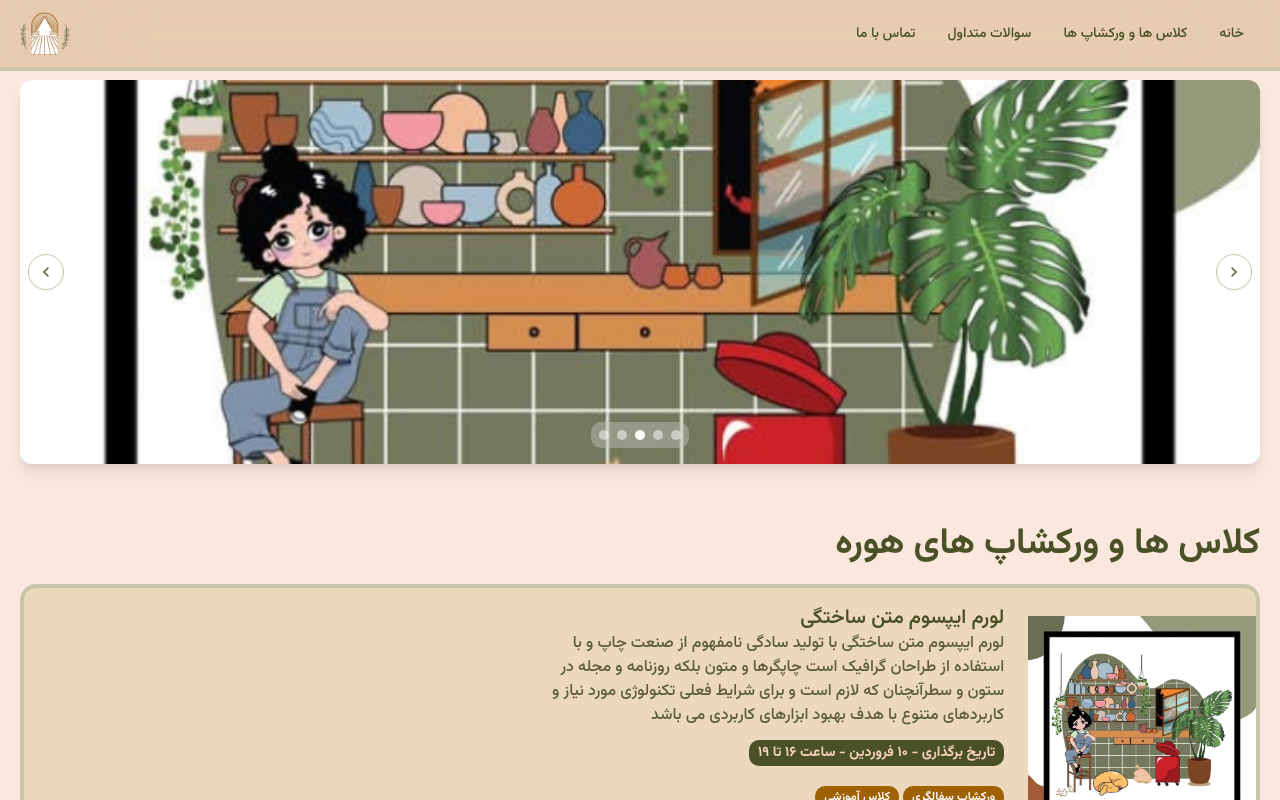
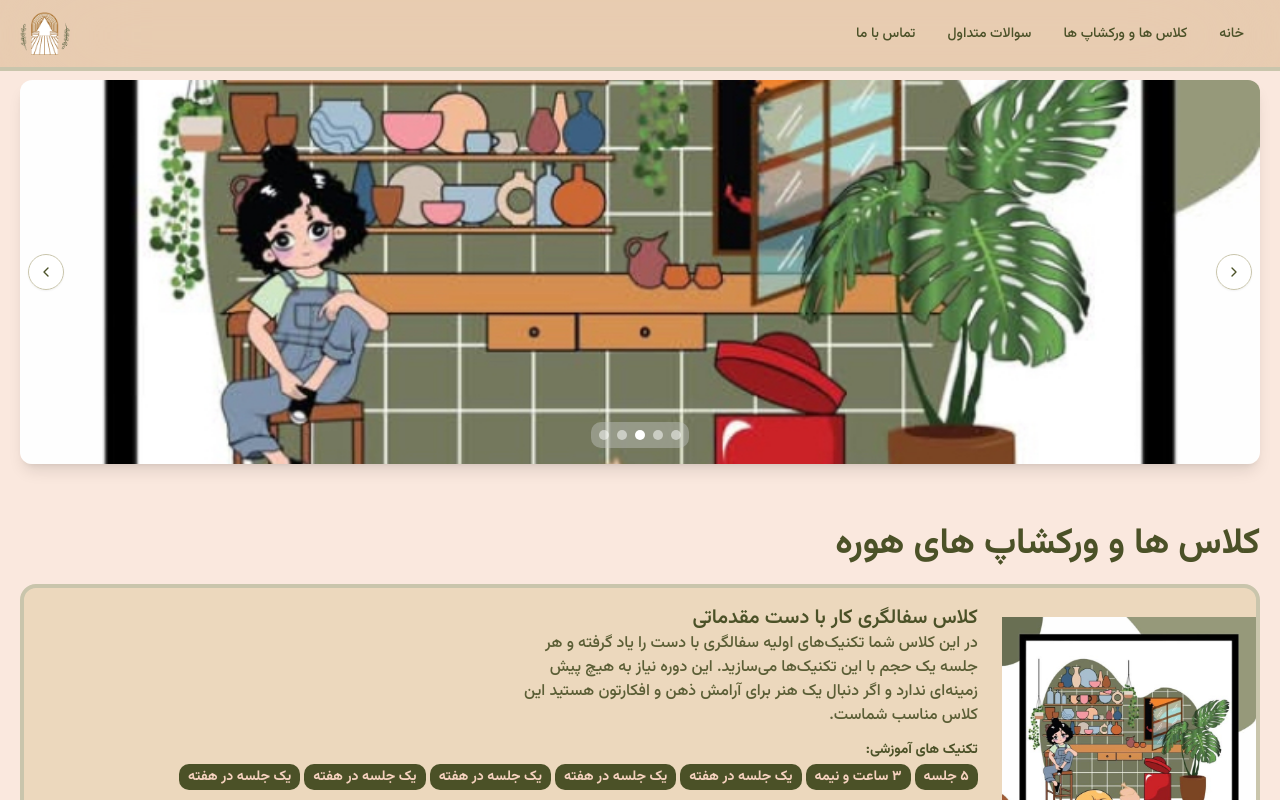
Before and after one commit to hossein-jorfi/hooreh-studio, a Next.js app: page / in a window 1280 px wide. Shown: the top 800 px of the page. Built offline with nearby package versions, Linux system fonts and the light colour scheme.

Commit message:
edit ClassCard

```diff
--- a/components/sections/classes/class-card.tsx
+++ b/components/sections/classes/class-card.tsx
@@ -9,8 +9,7 @@ const ClassCard = ({
   image,
   tags,
   status,
-  date,
-  time,
+  technics,
 }: ClassType) => {
   return (
     <div className="flex flex-col sm:flex-row gap-2 border-4 bg-muted/60 rounded-xl overflow-hidden">
@@ -26,12 +25,23 @@ const ClassCard = ({
           </h4>
         </div>
 
-        <div className="my-2">
-          {status === "open" ? (
-            <Badge className="!text-sm font-bold">
-              تاریخ برگذاری - {date} - ساعت {time}
-            </Badge>
-          ) : (
+        <div className="my-2 flex flex-col gap-1">
+          {technics && (
+            <>
+              <p className="text-sm font-bold">تکنیک های آموزشی:</p>
+              <div className="flex gap-1 flex-wrap">
+                {technics.map((item, index) => (
+                  <Badge key={index} className="!text-sm font-bold">
+                    {item}
+                  </Badge>
+                ))}
+              </div>
+            </>
+          )}
+        </div>
+
+        <div>
+          {status === "closed" && (
             <Badge className="!text-sm font-bold" variant="destructive">
               به اتمام رسیده است
             </Badge>
@@ -40,13 +50,21 @@ const ClassCard = ({
 
         <div className="flex gap-1 mt-2">
           {tags.map((i, index) => (
-            <Badge key={index} variant="secondary" className="text-white font-semibold">
+            <Badge
+              key={index}
+              variant="secondary"
+              className="text-white font-semibold"
+            >
               {i}
             </Badge>
           ))}
         </div>
         {status === "open" && (
-          <Button variant="primary" size="sm" className="mt-3 lg:w-1/2 font-bold">
+          <Button
+            variant="primary"
+            size="sm"
+            className="mt-3 lg:w-1/2 font-bold"
+          >
             ثبت نام
           </Button>
         )}
--- a/components/sections/classes/constants.ts
+++ b/components/sections/classes/constants.ts
@@ -2,39 +2,27 @@ export interface ClassType {
   name: string;
   description: string;
   tags: string[];
+  technics?: string[];
   status: "open" | "closed";
-  date?: string;
-  time?: string;
   image: string;
 }
 
 export const classes: ClassType[] = [
   {
     image: "/images/test.jpeg",
-    name: "لورم ایپسوم متن ساختگی",
+    name: "کلاس سفالگری کار با دست مقدماتی",
     description:
-      "لورم ایپسوم متن ساختگی با تولید سادگی نامفهوم از صنعت چاپ و با استفاده از طراحان گرافیک است چاپگرها و متون بلکه روزنامه و مجله در ستون و سطرآنچنان که لازم است و برای شرایط فعلی تکنولوژی مورد نیاز و کاربردهای متنوع با هدف بهبود ابزارهای کاربردی می باشد",
-    tags: ["ورکشاپ سفالگری", "کلاس آموزشی"],
+      "در این کلاس شما تکنیک‌های اولیه سفالگری با دست را یاد گرفته و هر جلسه یک حجم با این تکنیک‌ها می‌سازید. این دوره نیاز به هیچ پیش زمینه‌ای ندارد و اگر دنبال یک هنر برای آرامش ذهن و افکارتون هستید این کلاس مناسب شماست.",
+    tags: ["۵ جلسه", "۳ ساعت و نیمه", "یک جلسه در هفته"],
+    technics: [
+      "۵ جلسه",
+      "۳ ساعت و نیمه",
+      "یک جلسه در هفته",
+      "یک جلسه در هفته",
+      "یک جلسه در هفته",
+      "یک جلسه در هفته",
+      "یک جلسه در هفته",
+    ],
     status: "open",
-    date: "۱۰ فروردین",
-    time: "۱۶ تا ۱۹",
-  },
-  {
-    image: "/images/test.jpeg",
-    name: "لورم ایپسوم متن ساختگی",
-    description:
-      "لورم ایپسوم متن ساختگی با تولید سادگی نامفهوم از صنعت چاپ و با استفاده از طراحان گرافیک است چاپگرها و متون بلکه روزنامه و مجله در ستون و سطرآنچنان که لازم است و برای شرایط فعلی تکنولوژی مورد نیاز و کاربردهای متنوع با هدف بهبود ابزارهای کاربردی می باشد",
-    tags: ["ورکشاپ سفالگری", "کلاس آموزشی"],
-    status: "closed",
-  },
-  {
-    image: "/images/test.jpeg",
-    name: "لورم ایپسوم متن ساختگی",
-    description:
-      "لورم ایپسوم متن ساختگی با تولید سادگی نامفهوم از صنعت چاپ و با استفاده از طراحان گرافیک است چاپگرها و متون بلکه روزنامه و مجله در ستون و سطرآنچنان که لازم است و برای شرایط فعلی تکنولوژی مورد نیاز و کاربردهای متنوع با هدف بهبود ابزارهای کاربردی می باشد",
-    tags: ["ورکشاپ سفالگری", "کلاس آموزشی"],
-    status: "open",
-    date: "۱۰ فروردین",
-    time: "۱۶ تا ۱۹",
   },
 ];
```
